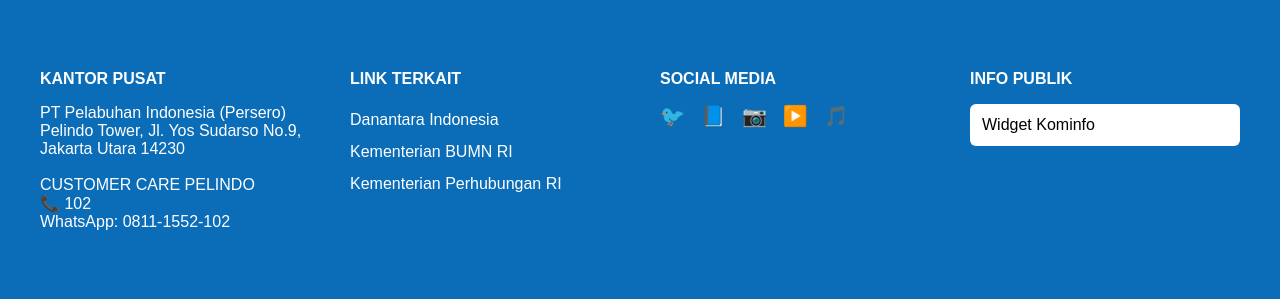
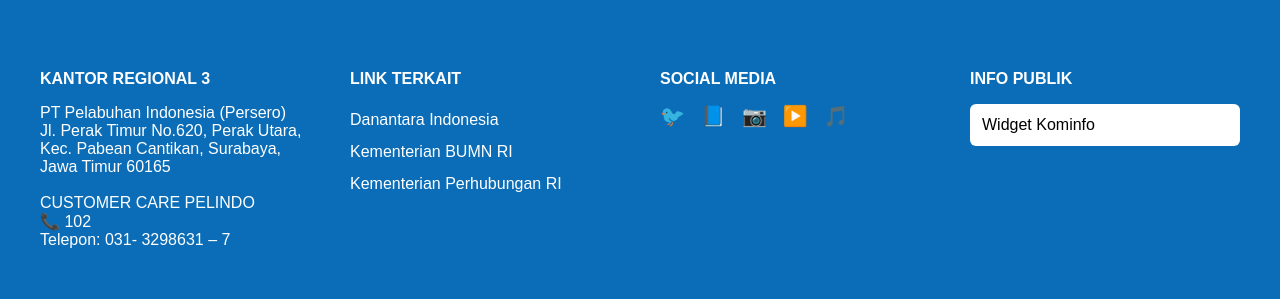
Before and after one commit to nerhays/Pintra, a React app in the folder frontend/: page /home in a window 1280 px wide. Shown: the part 1327-1626 px from the top of the page. Built offline with nearby package versions, Linux system fonts and the light colour scheme; no server answers; the database is empty; sample sign-in values are in the browser's storage; the HTML template or start-up script is replaced by a standard one.

Commit message:
Editing alamat pada footer

```diff
--- a/frontend/src/components/Footer.jsx
+++ b/frontend/src/components/Footer.jsx
@@ -4,18 +4,18 @@
       <div style={styles.container}>
         {/* KANTOR PUSAT */}
         <div>
-          <p style={styles.title}>KANTOR PUSAT</p>
+          <p style={styles.title}>KANTOR REGIONAL 3</p>
           <p>
             PT Pelabuhan Indonesia (Persero)
             <br />
-            Pelindo Tower, Jl. Yos Sudarso No.9, Jakarta Utara 14230
+            Jl. Perak Timur No.620, Perak Utara, Kec. Pabean Cantikan, Surabaya, Jawa Timur 60165
             <br />
             <br />
             CUSTOMER CARE PELINDO
             <br />
             📞 102
             <br />
-            WhatsApp: 0811-1552-102
+            Telepon:  031- 3298631 – 7
           </p>
         </div>
 
--- a/frontend/src/pages/room/RoomBooking.css
+++ b/frontend/src/pages/room/RoomBooking.css
@@ -25,7 +25,7 @@
 
 .room-filter button {
   padding: 8px 16px;
-  background: #000;
+  background: #006BB2;
   color: #fff;
   border: none;
   border-radius: 4px;
```
